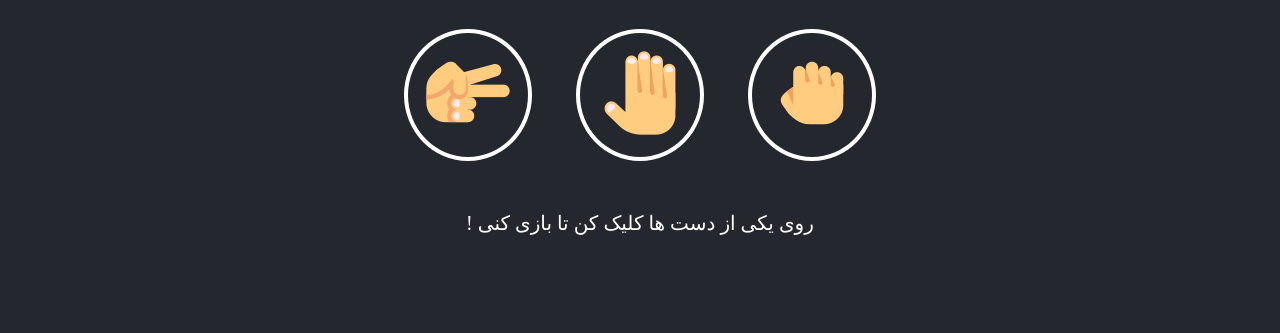
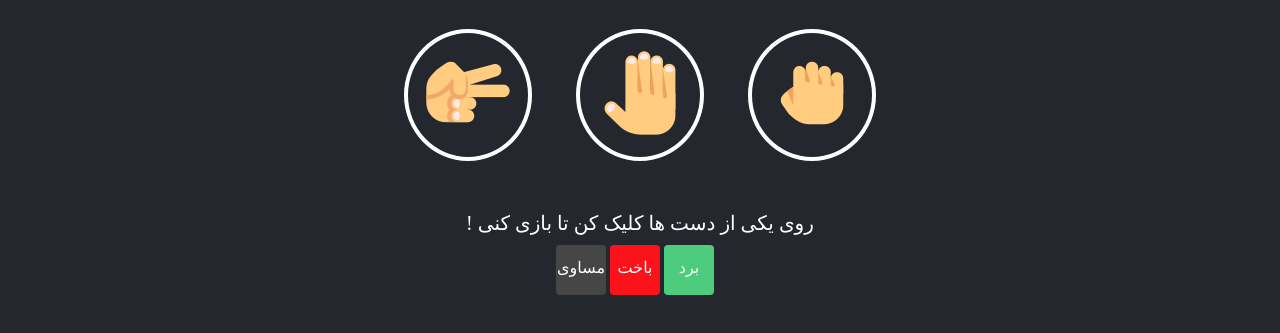
Before and after one commit to MEgooneh/Rock-paper-scissors, a plain HTML site: page index.html in a window 1280 px wide. Shown: the part 243-576 px from the top of the page. Drawn offline with Linux system fonts and the light colour scheme; a web font is replaced by a local one.

Commit message:
help div added.

```diff
--- a/index.html
+++ b/index.html
@@ -31,6 +31,17 @@
         </div>
     </div>
     <p id="action">روی یکی از دست ها کلیک کن تا بازی کنی !</p>
+    <div class="help">
+        <div class="square" style="background-color :  #4dcc7d ;">
+            <p>برد</p>
+            </div>
+         <div class="square" style="background-color :  #fc121b ;">
+            <p>باخت</p>
+            </div>
+         <div class="square" style="background-color :  #464647 ;">
+            <p>مساوی</p>
+            </div>
+        </div>
     <script src="script.js"></script>
   </body>
 </html>
--- a/style.css
+++ b/style.css
@@ -55,6 +55,25 @@ header {
     margin : 50px 0 ;
     text-align:center;
 }
+.help{
+    margin-right: 10px;
+    padding : 10px;
+    text-align: center;
+}
+.square{
+    width: 50px ;
+    height: 50px ;
+    border-radius: 4px;
+    color : white;
+    margin : auto ;
+    display : inline-block;
+}
+.square > p{
+    margin : auto ;
+   text-align: center;
+    vertical-align: middle;
+    line-height: 45px;
+}
 .choice{
     border : 4px solid white ;
     border-radius: 50% ;
```
